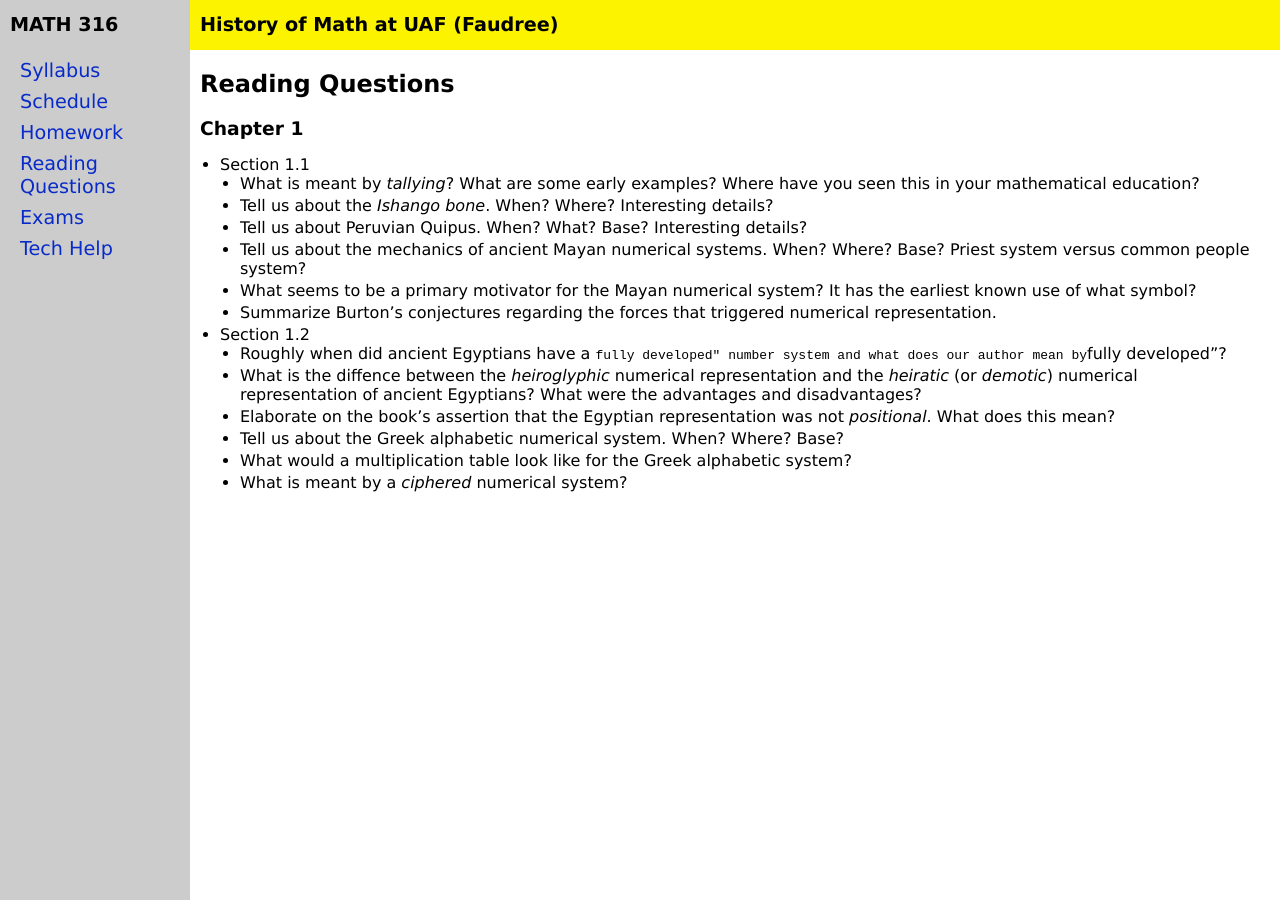
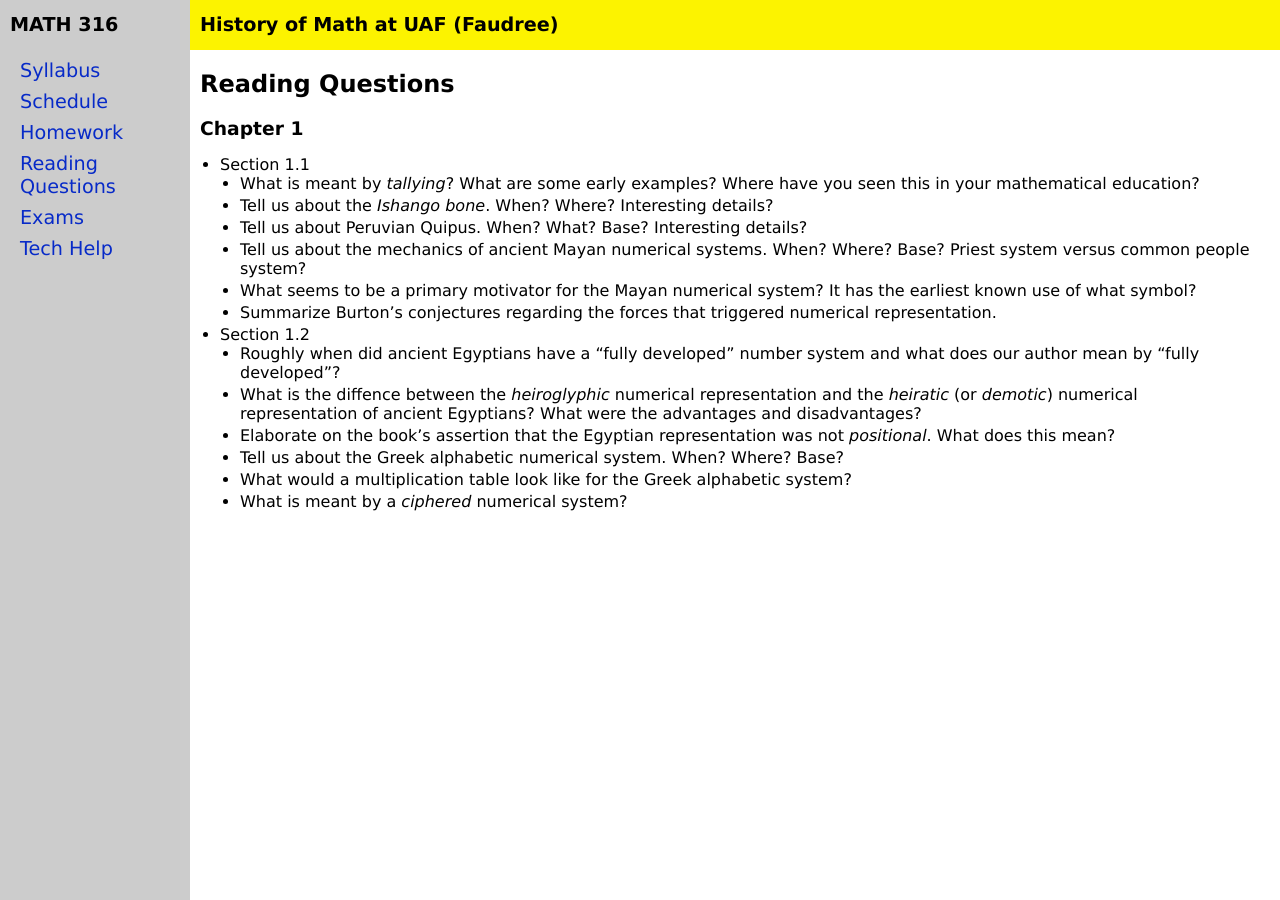
Before and after one commit to jrfaudree/HOM, a Jekyll site: the page built from rq.md, in a window 1280 px wide. Built offline with Jekyll 4.4.1, drawn with Linux system fonts in a browser that asks for light colours.

Commit message:
Update rq.md

```diff
--- a/rq.md
+++ b/rq.md
@@ -16,7 +16,7 @@ title: Reading Questions
   - Summarize Burton's conjectures regarding the forces that triggered numerical representation.
 
 - Section 1.2
-  - Roughly when did ancient Egyptians have a ``fully developed" number system and what does our author mean by ``fully developed"?
+  - Roughly when did ancient Egyptians have a "fully developed" number system and what does our author mean by "fully developed"?
   - What is the diffence between the *heiroglyphic* numerical representation and the *heiratic* (or *demotic*) numerical representation of ancient Egyptians? What were the advantages and disadvantages?
   - Elaborate on the book's assertion that the Egyptian representation was not *positional*. What does this mean?
   - Tell us about the Greek alphabetic numerical system. When? Where? Base?
```
